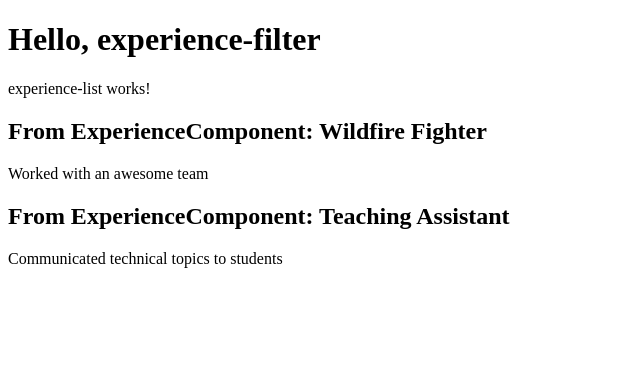
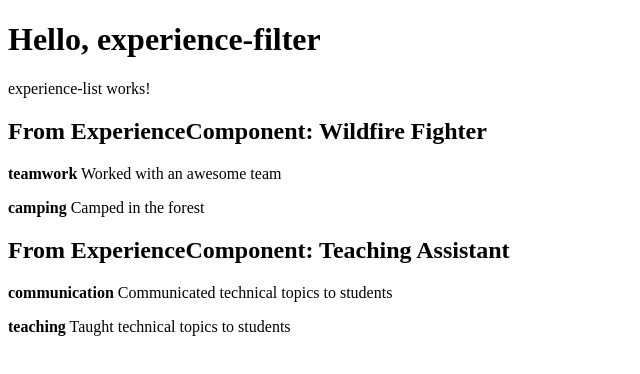
Before and after one commit to jasonTheDev/resume-builder, an Angular app: page / in a window 1280 px wide. Shown: the top 374 px of the page, without its empty margins (0-640 px from the left). Built offline with nearby package versions, Linux system fonts and the light colour scheme.

Commit message:
Add tags to BulletPoints

```diff
--- a/src/app/BulletPoint.interface.ts
+++ b/src/app/BulletPoint.interface.ts
@@ -1,3 +1,4 @@
 export interface BulletPoint {
   description: string;
+  applicableTags: string[];
 }
--- a/src/app/bullet-point/bullet-point.component.css
+++ b/src/app/bullet-point/bullet-point.component.css
@@ -0,0 +1,3 @@
+span {
+  font-weight: bold;
+}
--- a/src/app/bullet-point/bullet-point.component.html
+++ b/src/app/bullet-point/bullet-point.component.html
@@ -1 +1,6 @@
-<p>{{ bulletPoint.description }}</p>
+<p>
+  @for (tag of bulletPoint.applicableTags; track tag) {
+    <span>{{tag}}</span>
+  }
+  {{ bulletPoint.description }}
+</p>
--- a/src/app/experience-list/experience-list.component.ts
+++ b/src/app/experience-list/experience-list.component.ts
@@ -17,7 +17,12 @@ export class ExperienceListComponent {
       position: "Wildfire Fighter",
       bulletPoints: [
         {
-          description: "Worked with an awesome team"
+          description: "Worked with an awesome team",
+          applicableTags: ["teamwork"]
+        },
+        {
+          description: "Camped in the forest",
+          applicableTags: ["camping"]
         },
       ]
     },
@@ -25,8 +30,13 @@ export class ExperienceListComponent {
       position: "Teaching Assistant",
       bulletPoints: [
         {
-          description: "Communicated technical topics to students"
-        }
+          description: "Communicated technical topics to students",
+          applicableTags: ["communication"]
+        },
+        {
+          description: "Taught technical topics to students",
+          applicableTags: ["teaching"]
+        },
       ]
     }
   ]
```
